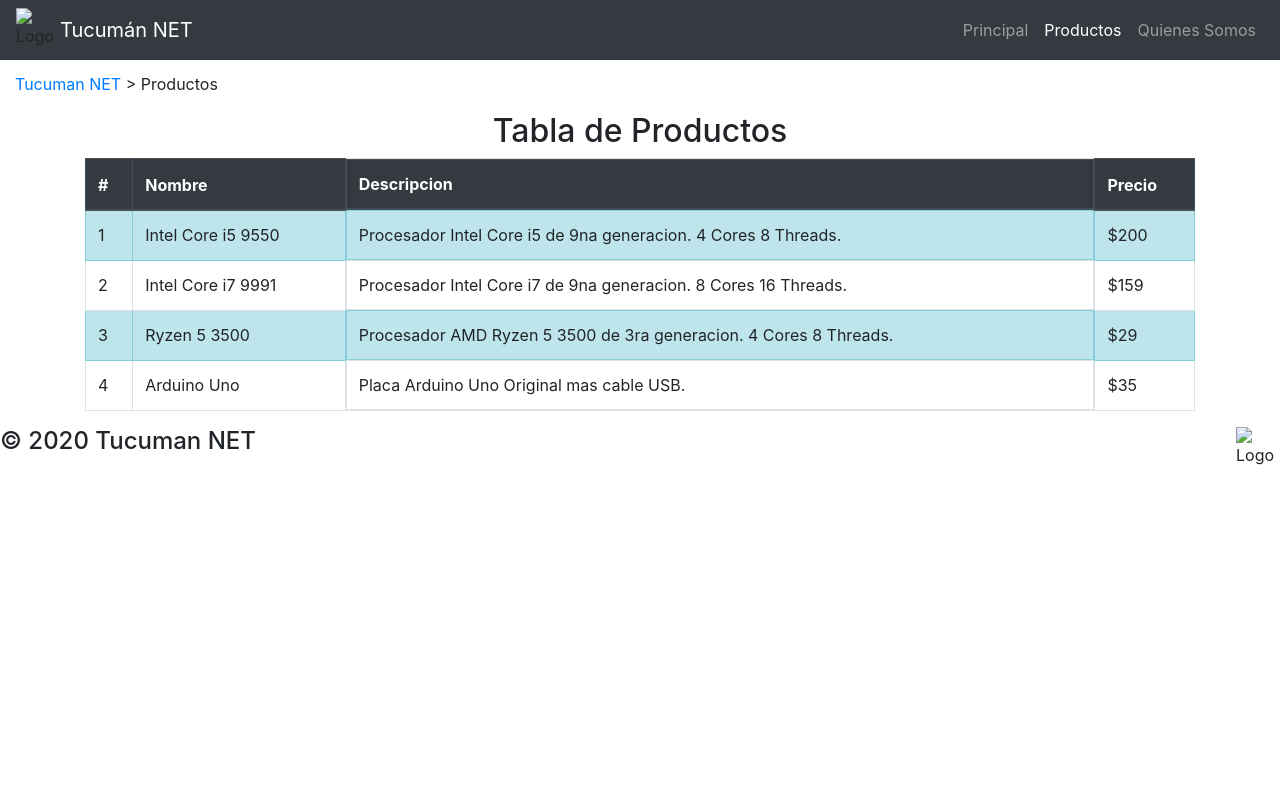
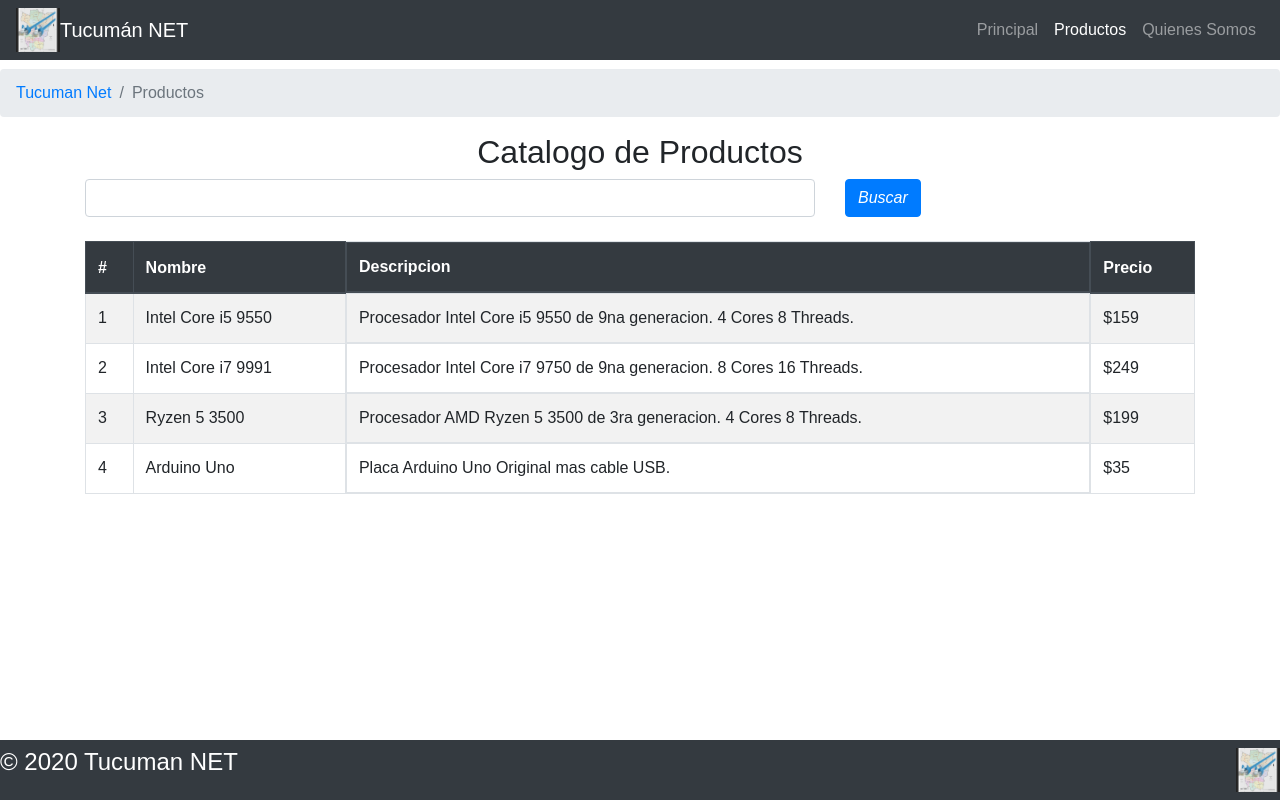
Before and after one commit to marianore-beepboop/TP2ProgWeb, a plain HTML site: page productos.html in a window 1280 px wide. Drawn offline with nearby package versions, Linux system fonts and the light colour scheme; a web font is replaced by a local one.

Commit message:
Add files via upload

```diff
--- a/productos.html
+++ b/productos.html
@@ -6,13 +6,10 @@
     <link rel="stylesheet" href="https://stackpath.bootstrapcdn.com/bootstrap/4.5.2/css/bootstrap.min.css" integrity="sha384-JcKb8q3iqJ61gNV9KGb8thSsNjpSL0n8PARn9HuZOnIxN0hoP+VmmDGMN5t9UJ0Z" crossorigin="anonymous">
     <link rel="stylesheet" href="https://stackpath.bootstrapcdn.com/font-awesome/4.7.0/css/font-awesome.min.css" integrity="sha384-wvfXpqpZZVQGK6TAh5PVlGOfQNHSoD2xbE+QkPxCAFlNEevoEH3Sl0sibVcOQVnN" crossorigin="anonymous">
     <link href="https://fonts.googleapis.com/css2?family=Magra:wght@700&display=swap" rel="stylesheet">
-    <!-- font-family: 'Magra', sans-serif; -->
-    <script src="https://code.jquery.com/jquery-3.5.1.slim.min.js" integrity="sha384-DfXdz2htPH0lsSSs5nCTpuj/zy4C+OGpamoFVy38MVBnE+IbbVYUew+OrCXaRkfj" crossorigin="anonymous"></script>
-    <script src="https://cdn.jsdelivr.net/npm/popper.js@1.16.1/dist/umd/popper.min.js" integrity="sha384-9/reFTGAW83EW2RDu2S0VKaIzap3H66lZH81PoYlFhbGU+6BZp6G7niu735Sk7lN" crossorigin="anonymous"></script>
-    <script src="https://stackpath.bootstrapcdn.com/bootstrap/4.5.2/js/bootstrap.min.js" integrity="sha384-B4gt1jrGC7Jh4AgTPSdUtOBvfO8shuf57BaghqFfPlYxofvL8/KUEfYiJOMMV+rV" crossorigin="anonymous"></script>
+    <link href="style.css" rel="stylesheet">
     <title>Productos-TP2-progWeb2020</title>
   </head>
-  <body>
+  <body class="d-flex flex-column min-vh-100">
     <header>
         <nav class="navbar navbar-expand-md navbar-dark bg-dark fixed-top">
           <img class="imagen" src="/recursos/logoTucumanNet.png" alt="Logo de la Empresa" style="width: 44px; height: 44px;">
@@ -33,42 +30,54 @@
                 </li>
               </ul>
             </div>
-          </nav>
-          <br><br><br>
+          </nav><br>
     </header>
     <main>
-      <div class="container-fluid">
-        <p><a href="index.html">Tucuman NET</a> > Productos</p>
-      </div>
+      <nav aria-label="breadcrumb">
+        <ol class="breadcrumb">
+          <li class="breadcrumb-item"><a href="index.html">Tucuman Net</a></li>
+          <li class="breadcrumb-item active" aria-current="page">Productos</li>
+        </ol>
+      </nav>
       <div class="container">
-        <h2 class="text-center">Tabla de Productos</h2>
-        <table class="table table-striped table-bordered table-hover ">
+        <h2 class="text-center">Catalogo de Productos</h2>
+        <div class="row">
+          <div class="input-group col-sm-8">
+            <input type="text" class="form-control">
+          </div>
+          <div class="input-group col-sm-4">
+            <button class="btn btn-primary" type="button">
+             <i>Buscar</i>
+            </button>
+          </div>
+        </div><br>
+        <table class=".table table table-striped table-bordered table-hover ">
           <thead class="thead-dark">
             <tr>
               <th>#</th>
               <th>Nombre</th>
-              <th class="d-none d-sm-none d-md-block">Descripcion</th>
+              <th class="d-none d-sm-none d-md-block ">Descripcion</th>
               <th>Precio</th>
             </tr>
           </thead>
           <tbody>
-            <tr class="table-info">
+            <tr>
               <td>1</td>
               <td>Intel Core i5 9550</td>
-              <td class="d-none d-sm-none d-md-block">Procesador Intel Core i5 de 9na generacion. 4 Cores 8 Threads.</td>
-              <td id="tdPrecios">$200</td>
+              <td class="d-none d-sm-none d-md-block">Procesador Intel Core i5 9550 de 9na generacion. 4 Cores 8 Threads.</td>
+              <td id="tdPrecios">$159</td>
             </tr>
             <tr>
               <td>2</td>
               <td>Intel Core i7 9991</td>
-              <td class="d-none d-sm-none d-md-block">Procesador Intel Core i7 de 9na generacion. 8 Cores 16 Threads.</td>
-              <td id="tdPrecios">$159</td>
+              <td class="d-none d-sm-none d-md-block">Procesador Intel Core i7 9750 de 9na generacion. 8 Cores 16 Threads.</td>
+              <td id="tdPrecios">$249</td>
             </tr>
-            <tr class="table-info">
+            <tr>
               <td>3</td>
               <td>Ryzen 5 3500</td>
               <td class="d-none d-sm-none d-md-block">Procesador AMD Ryzen 5 3500 de 3ra generacion. 4 Cores 8 Threads.</td>
-              <td id="tdPrecios">$29</td>
+              <td id="tdPrecios">$199</td>
             </tr>
             <tr>
               <td>4</td>
@@ -79,12 +88,15 @@
           </tbody>
         </table>
       </div>
-
     </main>
+    <footer class="footer mt-auto">
+      <div class="d-flex justify-content-between text-center py-2 bg-dark">
+        <h4 class="text-white">© 2020 Tucuman NET</h4>
+        <img class="img-fluid" src="/recursos/logoTucumanNet.png" alt="Logo de la Empresa" style="width: 44px; height: 44px;">
+      </div>
+    </footer>
   </body>
-  <footer>
-    <img class="imagen" src="/recursos/logoTucumanNet.png" alt="Logo de la Empresa" style="width: 44px; height: 44px;"
-        align="right">
-    <h4>© 2020 Tucuman NET</h4>
-  </footer>
+  <script src="https://code.jquery.com/jquery-3.5.1.slim.min.js" integrity="sha384-DfXdz2htPH0lsSSs5nCTpuj/zy4C+OGpamoFVy38MVBnE+IbbVYUew+OrCXaRkfj" crossorigin="anonymous"></script>
+  <script src="https://cdn.jsdelivr.net/npm/popper.js@1.16.1/dist/umd/popper.min.js" integrity="sha384-9/reFTGAW83EW2RDu2S0VKaIzap3H66lZH81PoYlFhbGU+6BZp6G7niu735Sk7lN" crossorigin="anonymous"></script>
+  <script src="https://stackpath.bootstrapcdn.com/bootstrap/4.5.2/js/bootstrap.min.js" integrity="sha384-B4gt1jrGC7Jh4AgTPSdUtOBvfO8shuf57BaghqFfPlYxofvL8/KUEfYiJOMMV+rV" crossorigin="anonymous"></script>
 </html>
--- /dev/null
+++ b/style.css
@@ -0,0 +1,20 @@
+body{
+    font-family: 'Magra', sans-serif;
+    padding: 45px 0 0 0;
+ };
+
+ footer{
+     background-color: grey;
+ }
+
+.table tr:nth-child(even){
+    background-color: #ffffff;
+
+}
+.table tr:nth-child(odd):hover, .table tr:nth-child(even):hover{
+    background-color: #fffb00;
+}
+
+.table tr:nth-child(odd){
+    background-color: #e0e0e0 ;
+}
```
Also changed, not shown: index.html (+20 -16 lines), quienesSomos.html (+39 -13 lines), recursos/arduino.jpg (added), recursos/cpu.jpg (added), recursos/danielPerezRossi.jpg (added), recursos/logoTucumanNet.png (added), recursos/marianoRe.jpg (added).
